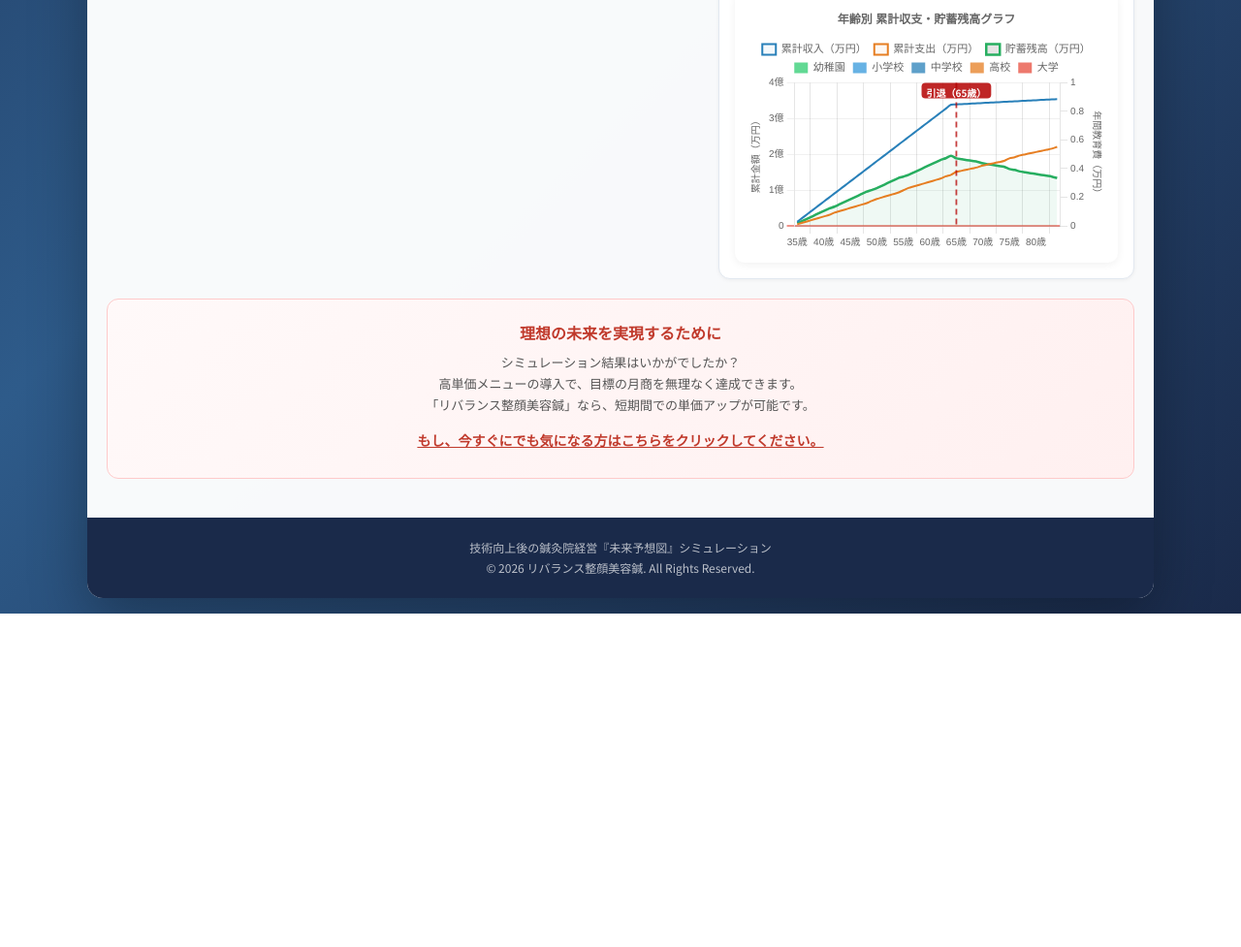
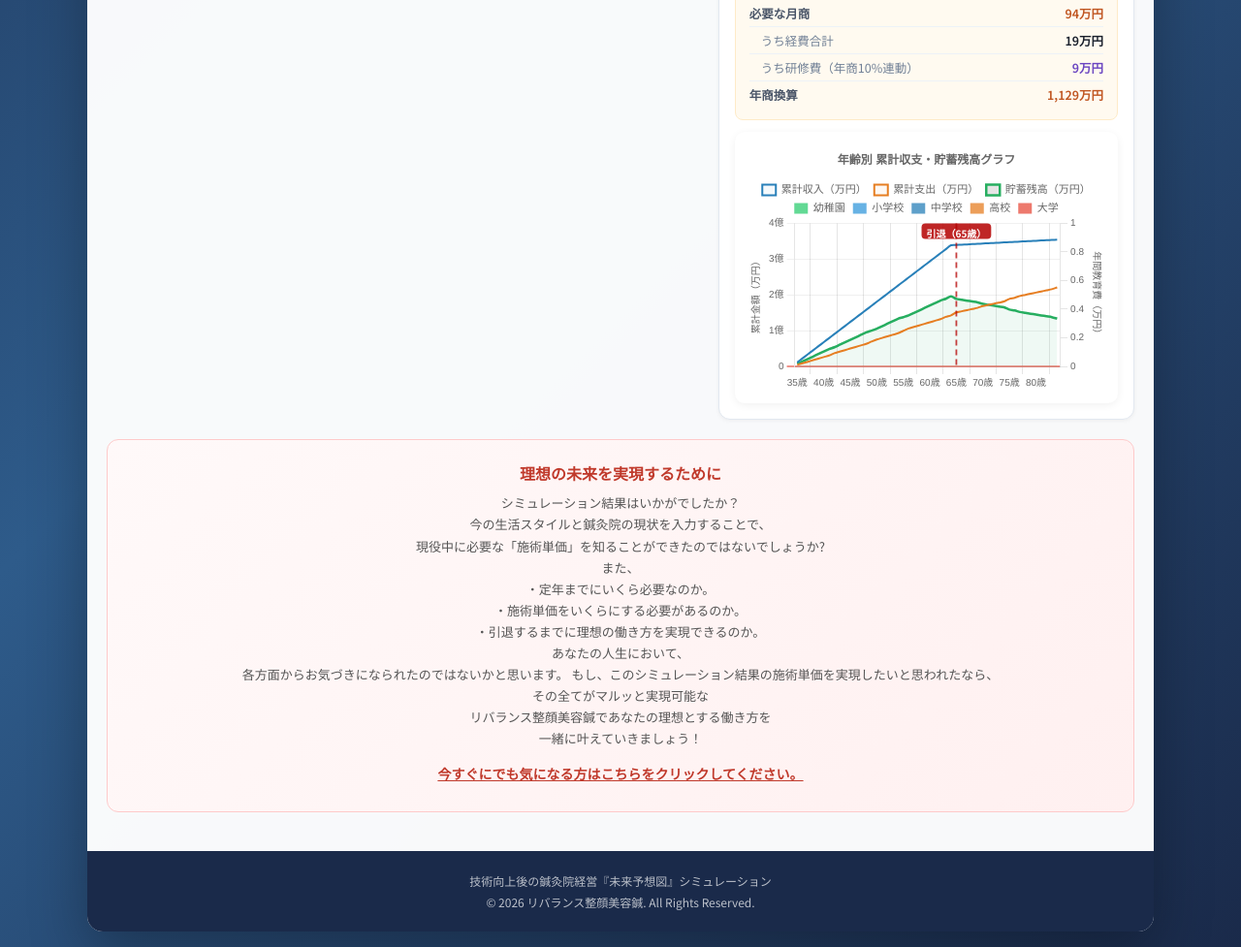
Before and after one commit to RebalanceFCA/Life-Planning-Simulator2, a plain HTML site: page index.html in a window 1280 px wide. Shown: the part 1075-2052 px from the top of the page at 97% size. Before the commit the page ends 1708 px from the top, so only its background shows below. Drawn offline with nearby package versions, Linux system fonts and the light colour scheme.

Commit message:
Update index.html

```diff
--- a/index.html
+++ b/index.html
@@ -316,7 +316,9 @@ footer {
   <!-- ═══ HEADER (保持) ═══ -->
   <div class="header">
     <h1>鍼灸院経営・人生設計シミュレーター</h1>
-    <p>現在の年齢から<span id="header-end-age">84</span>歳までに必要な総額を計算し、<br>必要な月商・施術単価を逆算します</p>
+    <p>これは単なる計算機ではありません。<br>先生が「技術を磨くこと」が、いかにして「自由な時間」「精神的なゆとり」<br>そして「揺るぎない未来の安心」へと直結するかを<br>証明する未来逆算型シミュレーターです。</p>
+    <p>平均寿命<span id="header-end-age">84</span>歳までの必要資金から算出し、<br>今、先生が目指すべき「施術単価」を<br>具体的な数値として可視化します。</p>
+    <p>「技術を磨くこと」が、いかに人生の安定に直結するか。<br>現在の情報を入力し、未来を自由にデザインするための第一歩を踏み出してください。</p>
   </div>
 
   <div class="content">
@@ -801,8 +803,15 @@ footer {
     <!-- ─── CTA ─── -->
     <div class="cta-section">
       <h3>理想の未来を実現するために</h3>
-      <p>シミュレーション結果はいかがでしたか？<br>高単価メニューの導入で、目標の月商を無理なく達成できます。<br>「リバランス整顔美容鍼」なら、短期間での単価アップが可能です。</p>
-      <p style="margin-top:14px;"><a href="https://utage-system.com/p/6JSbuP6HZiKl" target="_blank" style="color:#c0392b;font-weight:bold;text-decoration:underline;font-size:14px;">もし、今すぐにでも気になる方はこちらをクリックしてください。</a></p>
+      <p>シミュレーション結果はいかがでしたか？<br>今の生活スタイルと鍼灸院の現状を入力することで、<br>現役中に必要な「施術単価」を知ることができたのではないでしょうか?<br>また、<br>
+・定年までにいくら必要なのか。<br>
+・施術単価をいくらにする必要があるのか。<br>
+・引退するまでに理想の働き方を実現できるのか。<br>
+
+あなたの人生において、<br>各方面からお気づきになられたのではないかと思います。
+
+もし、このシミュレーション結果の施術単価を実現したいと思われたなら、<br>その全てがマルッと実現可能な<br>リバランス整顔美容鍼であなたの理想とする働き方を<br>一緒に叶えていきましょう！</p>
+      <p style="margin-top:14px;"><a href="https://utage-system.com/p/6JSbuP6HZiKl" target="_blank" style="color:#c0392b;font-weight:bold;text-decoration:underline;font-size:14px;">今すぐにでも気になる方はこちらをクリックしてください。</a></p>
     </div>
 
   </div><!-- /content -->
```
